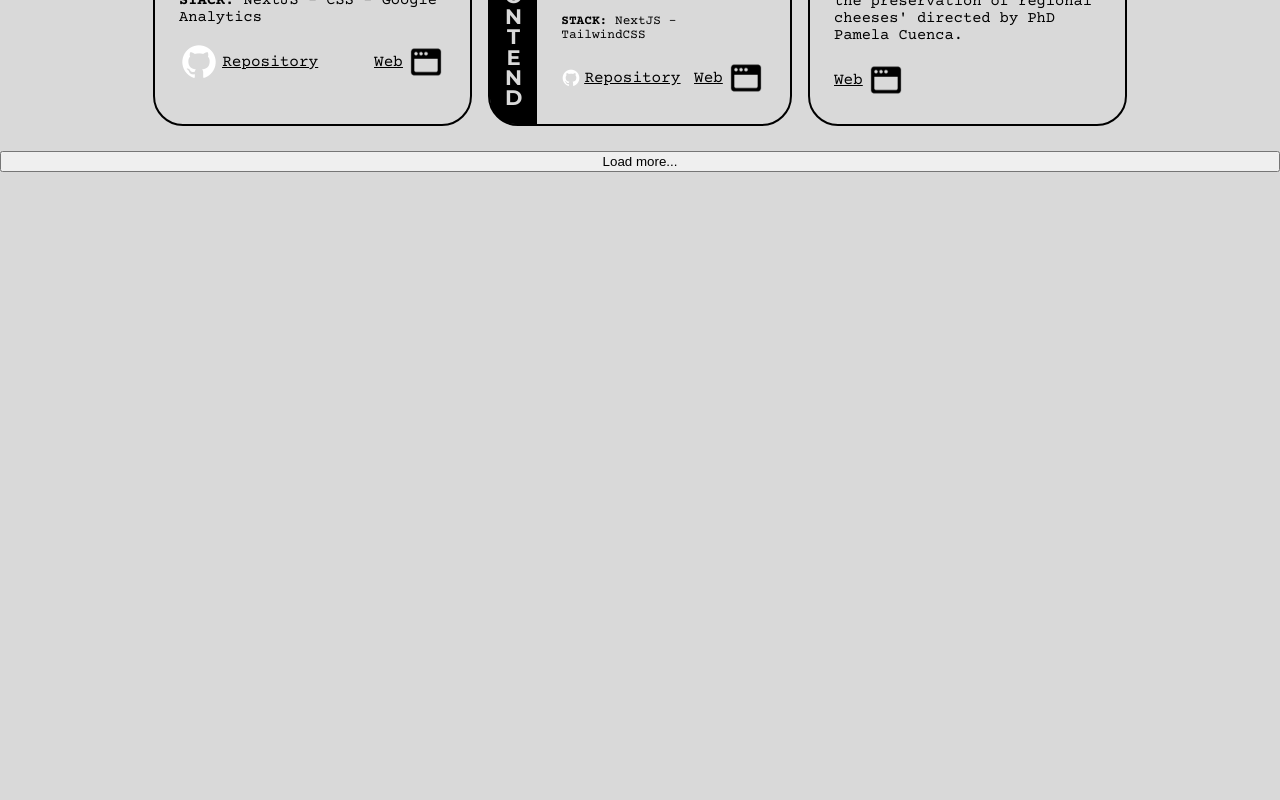
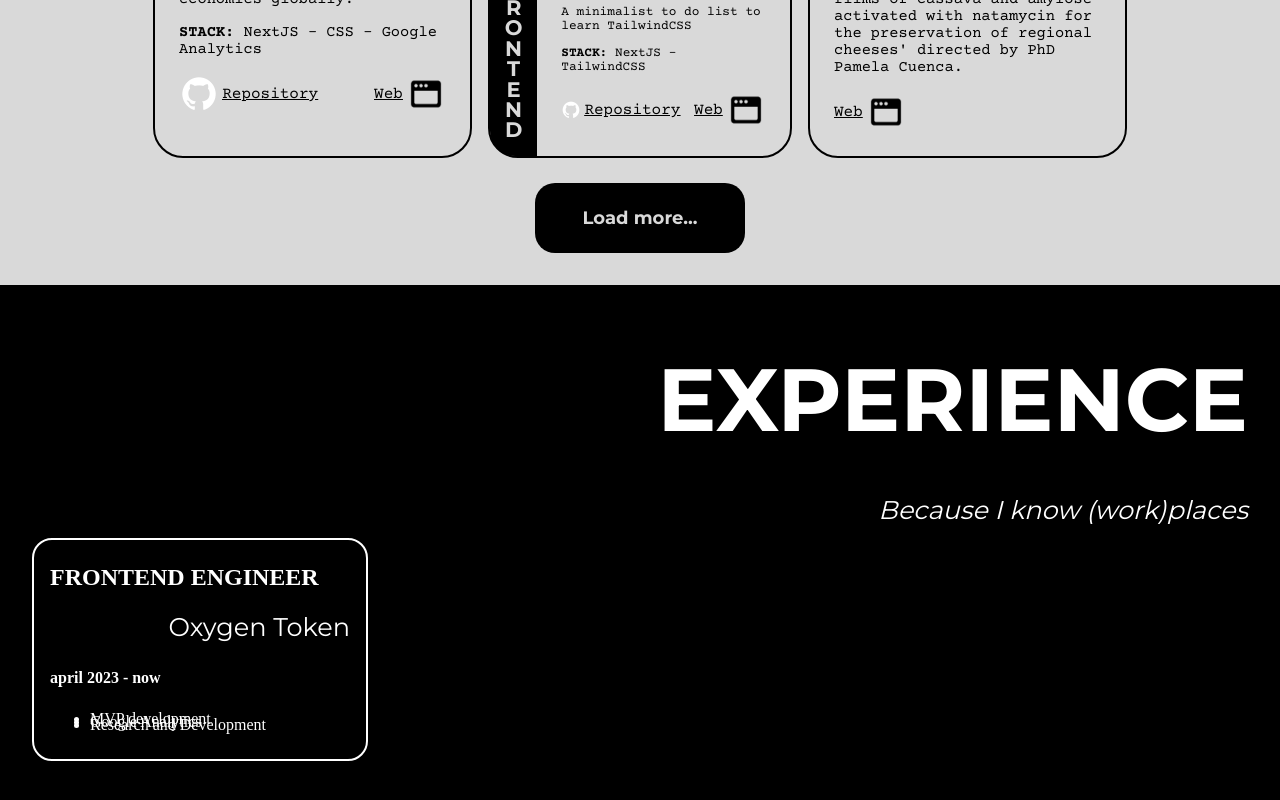
Before and after one commit to contiguima/portfolio-2024, a Next.js app: page / in a window 1280 px wide. Shown: the part 1688-2488 px from the top of the page. Before the commit the page ends 1860 px from the top, so only its background shows below. Built offline with nearby package versions, Linux system fonts and the light colour scheme.

Commit message:
[FEAT] Starting Experience section, Work Components. Missing logic of pagination yet

```diff
--- a/src/app/components/border_component/BorderComponent.js
+++ b/src/app/components/border_component/BorderComponent.js
@@ -1,6 +1,6 @@
 "use client"
 import { useEffect, useState } from 'react';
-import "../../globals.css"
+import "../../globals.scss"
 
 const BorderComponent = () => {
   const [numSquares, setNumSquares] = useState(0);
--- /dev/null
+++ b/src/app/components/work_component/WorkExperience.js
@@ -0,0 +1,17 @@
+import "./work_experience.scss";
+
+const WorkExperience = ({title, company, date, bullet1, bullet2, bullet3, placementLeft}) => {
+    return <div className={placementLeft ? "work-experience-left" : "work-experience-right"}>
+        <h2>{title}</h2>
+        <h3>{company}</h3>
+        <h4>{date}</h4>
+        <ul>
+            <li>{bullet1}</li>
+            <li>{bullet2}</li>
+            <li>{bullet3}</li>
+        </ul>
+
+    </div>
+}
+
+export default WorkExperience;
--- /dev/null
+++ b/src/app/components/work_component/work_experience.scss
@@ -0,0 +1,20 @@
+@mixin work-experience{
+    display: flex;
+    flex-direction: column;
+    max-width: 300px;
+    border: solid white 2px;
+    border-radius: 20px;
+    padding: 1em;
+    line-height: 0.2em;
+}
+
+.work-experience-left{
+    @include work-experience;
+    text-align: left;
+    align-self: flex-end;
+}
+
+.work-experience h2{
+    font-family: var(--sec-font);
+    font-size: clamp(24px,2.08vw, 33px);
+}
--- a/src/app/globals.css
+++ b/src/app/globals.scss
@@ -112,7 +112,7 @@ body, .app{
   gap:0.5em;
 }
 
-.buttons-home button{
+@mixin button-style{
   background-color: black;
   color: #d9d9d9;
   border: 0;
@@ -126,6 +126,10 @@ body, .app{
   align-content: center;
   justify-content: space-between;
   padding: 0.5em 1em;
+}
+
+.buttons-home button{
+  @include button-style;
 }
 
 .buttons-home button:hover{
@@ -185,6 +189,7 @@ body, .app{
   display: flex;
   min-height: 100vh;
   flex-direction: column;
+  margin: 2em 0;
 
 }
 
@@ -241,9 +246,46 @@ body, .app{
   justify-content: space-between;
 
 }
+
+.projects button{
+  @include button-style;
+  align-self: center;
+  justify-content: center;
+  align-items: center;
+  border-radius: 20px;
+
+}
 @media (max-width: 500px){
   .projects-container{
 
     align-items: center;
   }
 }
+
+
+.experience{
+  min-height: 100vh;
+  background-color: black;
+  color: white;
+  display: flex;
+  flex-direction: column;
+  padding: 2em;
+}
+
+.experience h1, .experience h3{
+  text-align: right;
+  line-height: 0.2em;
+}
+
+.experience h1{
+  font-family: var(--principal-font);
+  font-size: clamp(30px,6.9vw,110px);
+
+}
+
+.experience h3{
+  font-family: var(--principal-font);
+  font-weight: 400;
+  font-size: clamp(18px, 2vw, 40px);
+
+}
--- a/src/app/layout.js
+++ b/src/app/layout.js
@@ -1,4 +1,4 @@
-import './globals.css'
+import './globals.scss'
 
 
 export const metadata = {
--- a/src/app/page.js
+++ b/src/app/page.js
@@ -9,9 +9,11 @@ import Navbar from "./components/navbar/Navbar"
 import BorderComponent from "./components/border_component/BorderComponent";
 import ProjectCardBig from "./components/projects_card/ProjectCardBig";
 import ProjectCardSmall from "./components/projects_card/ProjectCardSmall";
+import WorkExperience from "./components/work_component/WorkExperience";
+
 
 //Styles
-import "./globals.css";
+import "./globals.scss";
 
 //Assets
 import pfpPicture from "../../public/assets/images/pfpProfesional.jpg"
@@ -128,6 +130,23 @@ export default function Home() {
 
       <button>Load more...</button>
     </section>
+
+    <section className="experience">
+      <h1>EXPERIENCE</h1>
+      <h3><i>Because I know (work)places</i></h3>
+      <div className="experience-container">
+        <WorkExperience
+          title= "FRONTEND ENGINEER"
+        company = "Oxygen Token"
+        date = "april 2023 - now"
+        bullet1 = "MVP development"
+        bullet2 = "Google Analytics"
+        bullet3 = "Research and Development"
+        placementLeft={true}
+        />
+      </div>
+
+    </section>
    </div>
   )
 }
```
